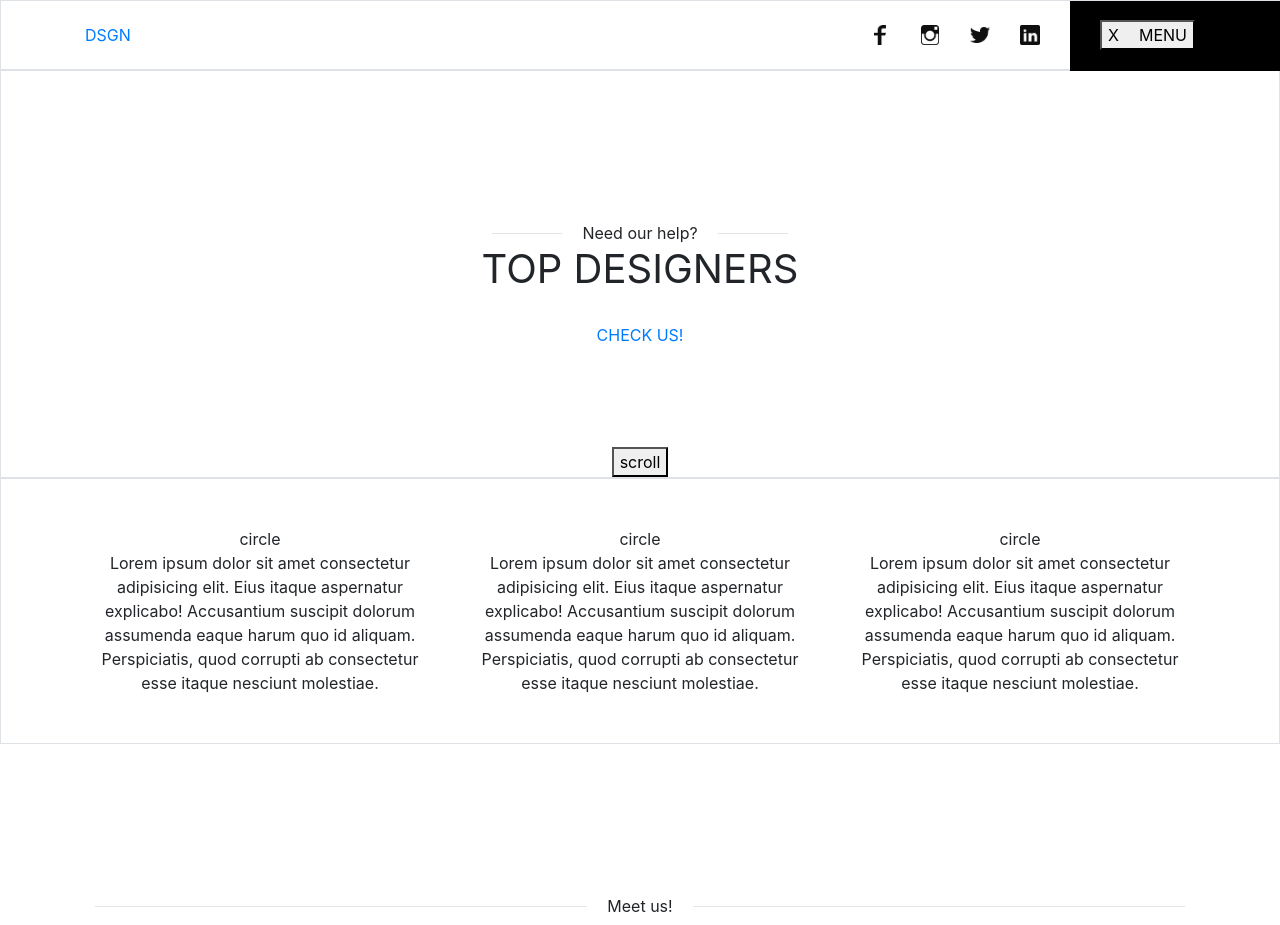
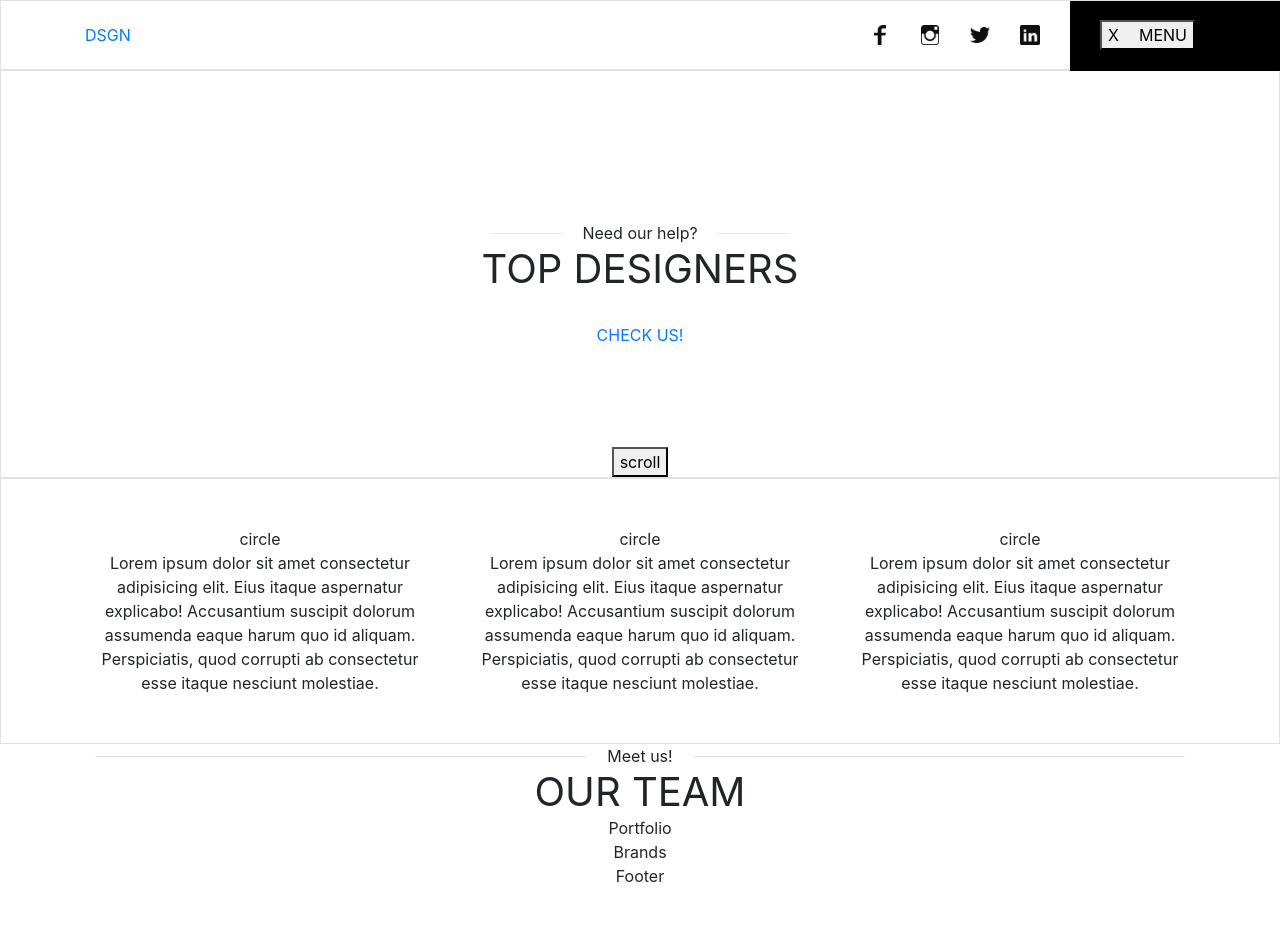
Before and after one commit to staszek998/wwdc8-top-designers, a React (Create React App) app: page / in a window 1280 px wide. Shown: the top 925 px of the page. After the commit the page ends 888 px from the top, so only its background shows below. Built offline with nearby package versions, Linux system fonts and the light colour scheme.

Commit message:
Remove the margins from the DSGNHeading component

```diff
--- a/src/components/DSGNHeading/DSGNHeading.jsx
+++ b/src/components/DSGNHeading/DSGNHeading.jsx
@@ -14,8 +14,8 @@ import PropTypes from "prop-types";
 import "./_DSGNHeading.scss";
 
 const DSGNHeading = ({ copy }) => (
-  <div className="dsgn-heading">
-    <div className="dsgn-heading__top-line">
+  <div className="DSGNHeading">
+    <div className="DSGNHeading__top-line">
       <div className="spacer spacer--left" role="presentation">
         <hr />
       </div>
@@ -25,7 +25,7 @@ const DSGNHeading = ({ copy }) => (
       </div>
     </div>
 
-    <div className="dsgn-heading__bottom-line">
+    <div className="DSGNHeading__bottom-line">
       <h1>{copy.main}</h1>
     </div>
   </div>
--- a/src/components/DSGNHeading/_DSGNHeading.scss
+++ b/src/components/DSGNHeading/_DSGNHeading.scss
@@ -6,9 +6,7 @@
 /// @author Stanisław Gregor <gregor.stanislaw@hotmail.com>
 ////
 
-.dsgn-heading {
-  margin-top: 150px;
-  margin-bottom: 30px;
+.DSGNHeading {
   display: flex;
   flex-direction: column;
   flex-wrap: nowrap;
--- a/src/sections/Hero/_Hero.scss
+++ b/src/sections/Hero/_Hero.scss
@@ -22,6 +22,11 @@
 
   /* 2. Content layout (#content-layout).
     =========================================================== */
+  .DSGNHeading {
+    margin-top: 150px;
+    margin-bottom: 30px;
+  }
+
   .cta {
     margin-bottom: 100px;
   }
```
